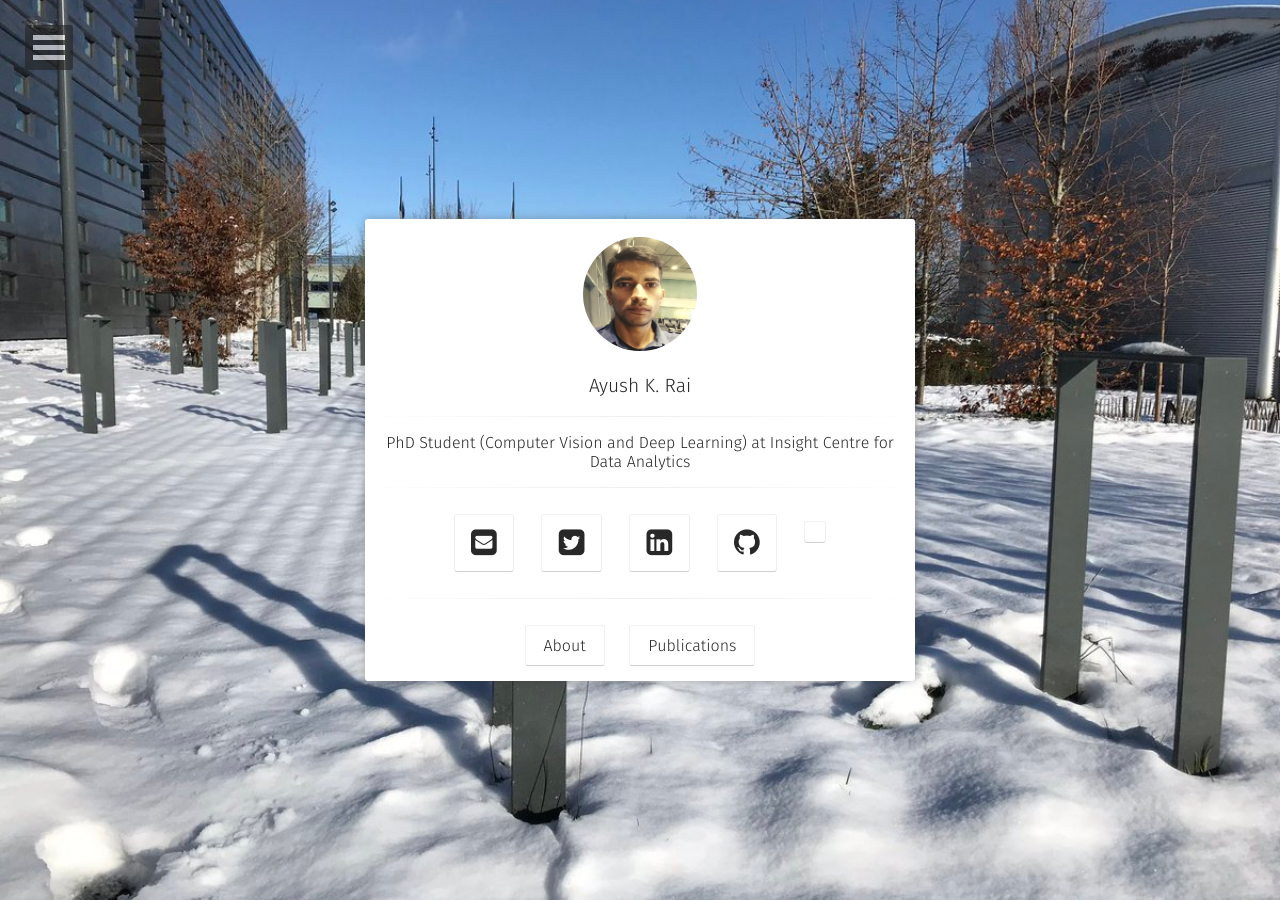
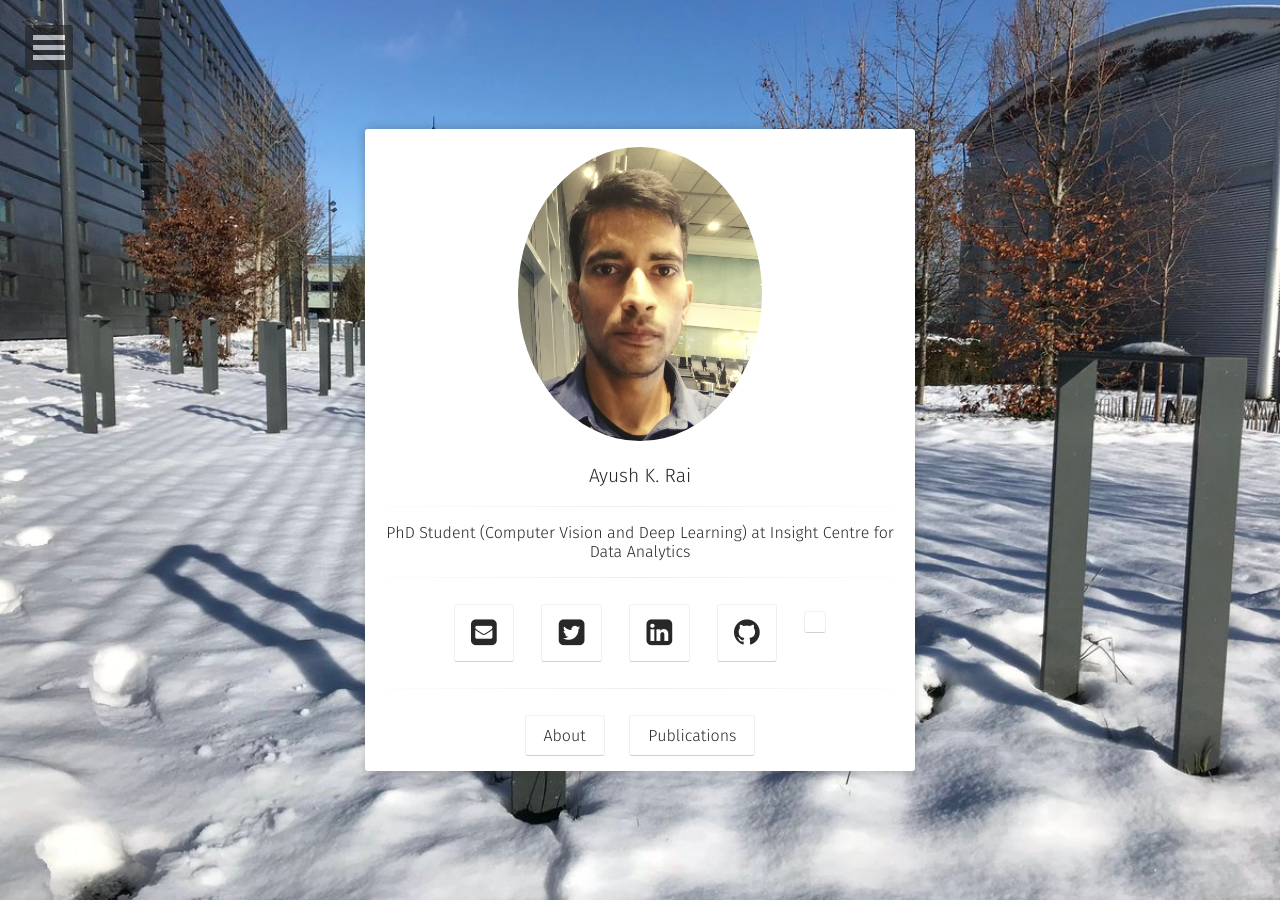
Before and after one commit to rayush7/rayush7.github.io, a Jekyll site: the page built from index.html, in a window 1280 px wide. Built offline with Jekyll 4.4.1, drawn with Linux system fonts in a browser that asks for light colours; some web fonts are replaced; a style sheet for code colours, icons or effects is not loaded.

Commit message:
elements.scss

```diff
--- a/_sass/elements.scss
+++ b/_sass/elements.scss
@@ -120,8 +120,8 @@ img {
 .img-circle {
 	border-radius: 50%;
 	border: 3px solid $white;
-	height: 120px;
-	width: 120px;
+	height: 300px;
+	width: 250px;
 }
 .author-photo {
     background-color: $white;
```
